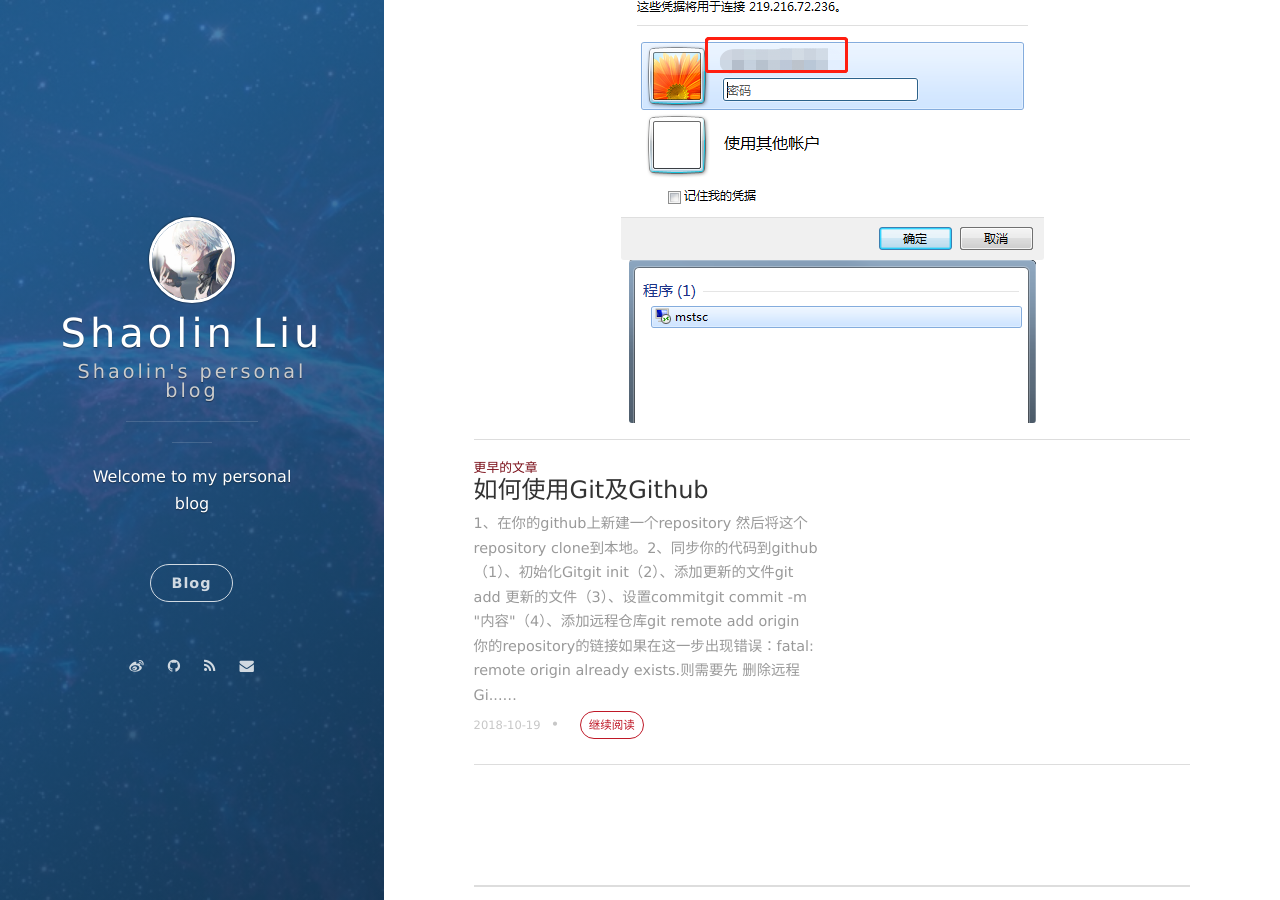
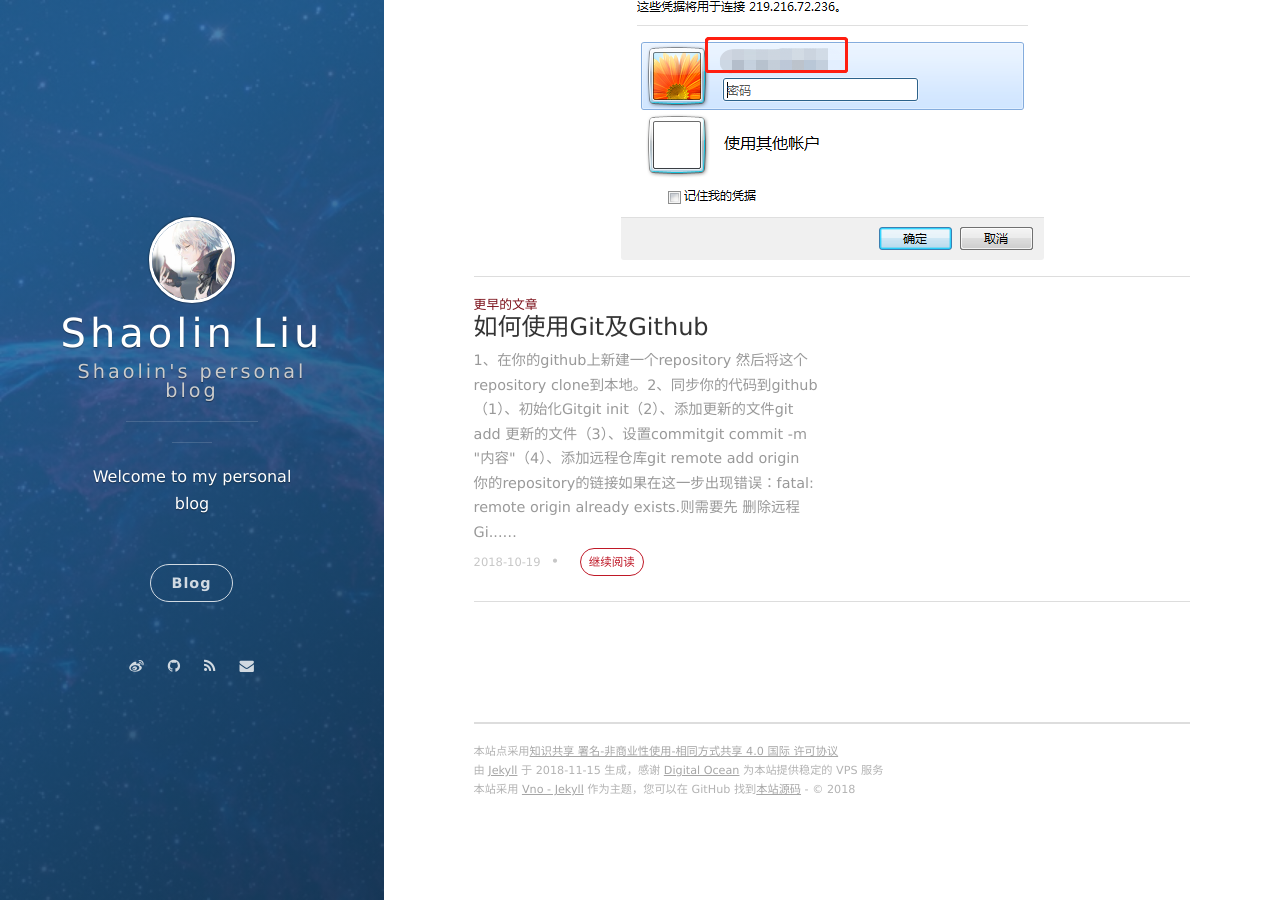
Before and after one commit to magical2world/blog.github.io, a Jekyll site: the page built from _posts/2018-10-29-use-windows-remote-connection.md, in a window 1280 px wide and 900 px high, scrolled down 1453 px. Built offline with Jekyll 4.4.1, drawn with Linux system fonts in a browser that asks for light colours; nearby versions of some CDN libraries; comment, search, counter and statistics services are not loaded.

Commit message:
18-10-29

```diff
--- a/_posts/2018-10-29-use-windows-remote-connection.md
+++ b/_posts/2018-10-29-use-windows-remote-connection.md
@@ -39,11 +39,3 @@ date: 2018-10-29 17:17:32.000000000 +09:00
 <figure>
     <a><img src="{{site.url}}/my_pics/windows_remote/user_password.jpg"></a>
 </figure>
-
-
-
-
-
-<figure>
-    <a><img src="{{site.url}}/my_pics/windows_remote/mstsc.jpg"></a>
-</figure>
```
